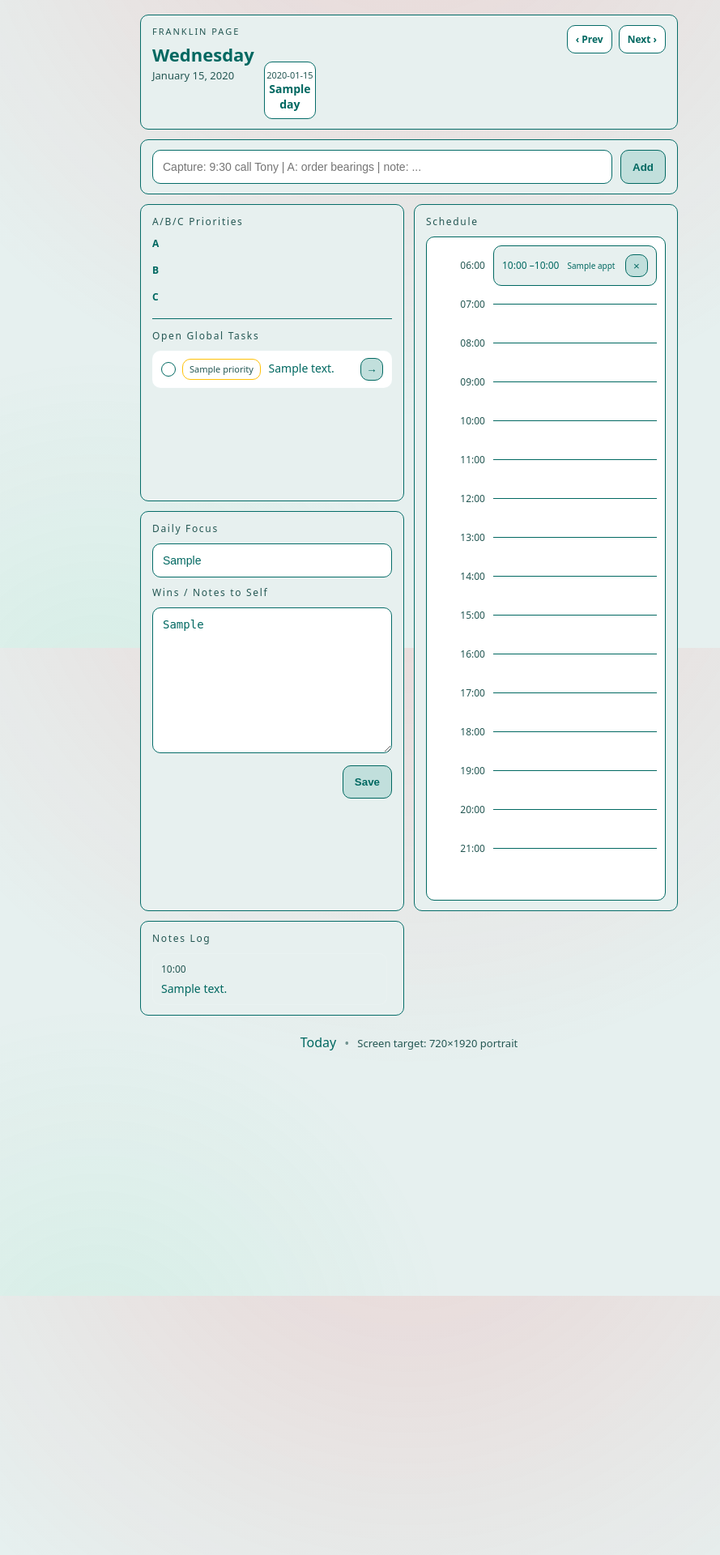
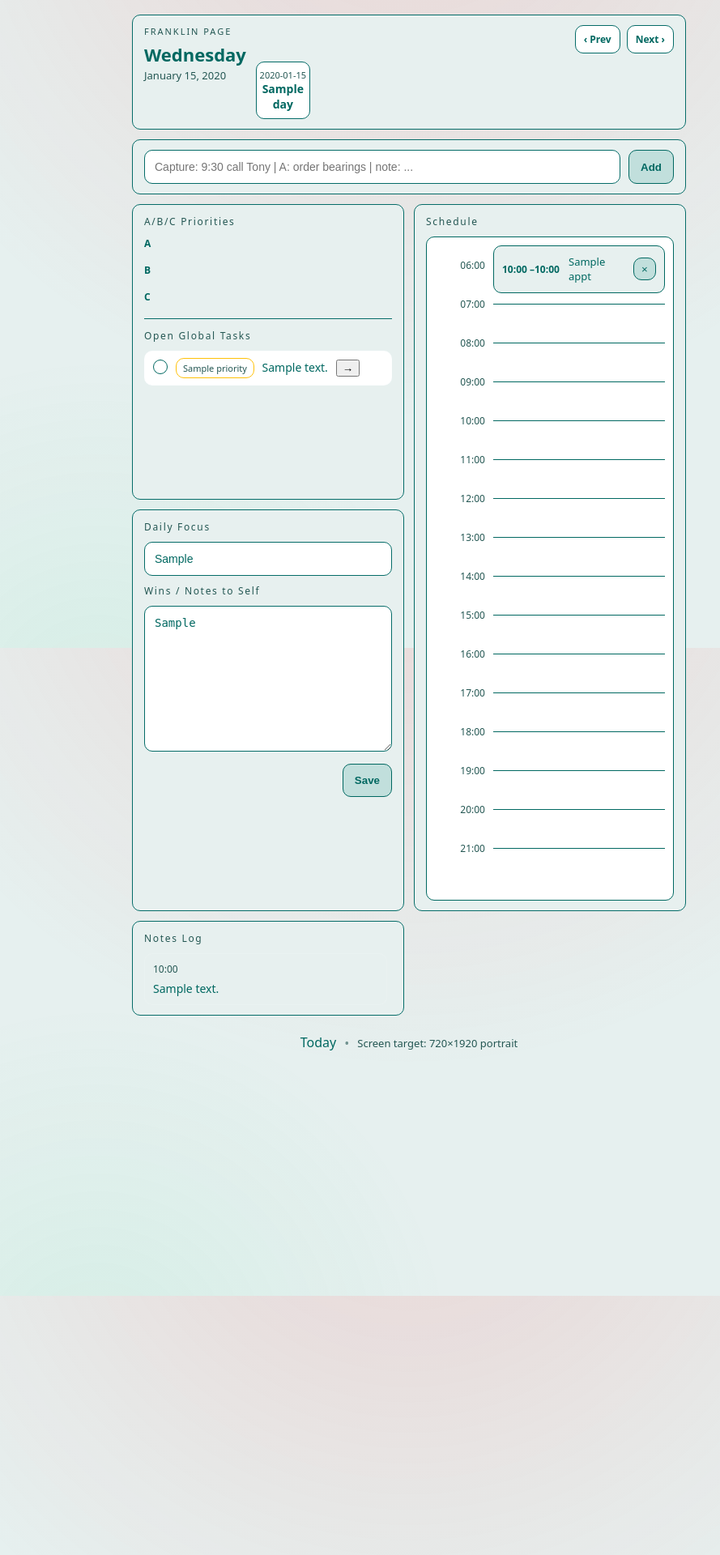
Before and after one commit to andyleer/miniFranklin, a Flask app: template app/templates/day.html in a window 1280 px wide. Shown: the whole page at 81% size, without its empty margins (135-1024 px from the left). Run offline with Flask 3, Linux system fonts and the light colour scheme; tables that the repository leaves empty hold one stand-in row (values such as "Sample post"); the template is opened without the code that fills it: values that come from a table or form of the project are taken from there, most other values are stand-ins (such as "Sample title", 1, 10 or a date in 2020).

Commit message:
Update style.css

```diff
--- a/app/static/style.css
+++ b/app/static/style.css
@@ -20,11 +20,15 @@ body{
 }
 
 .page{
-  width: 700px;
+  width: 720px;
   min-height: 1920px;
   margin: 0 auto;
   padding: 18px;
 }
+
+/* ─────────────────────────────
+   Topbar + Week nav
+───────────────────────────── */
 
 .topbar{
   display:flex;
@@ -48,12 +52,34 @@ body{
 .date-big{ font-size: 22px; font-weight: 700; }
 .date-sub{ font-size: 13px; color: var(--muted); margin-top:2px; }
 
+.week-nav{
+  display:flex;
+  gap:8px;
+  justify-content:flex-end;
+}
+
+.wkbtn{
+  text-decoration:none;
+  background: rgb(255 255 255);
+  border: 1px solid var(--line);
+  color: var(--ink);
+  border-radius: 10px;
+  padding: 8px 10px;
+  font-size: 12px;
+  font-weight: 700;
+}
+
+.wkbtn:hover{
+  background: rgb(193 223 220);
+}
+
 .week{
   display:grid;
   grid-template-columns: repeat(7, 1fr);
   gap:8px;
   min-width: 330px;
 }
+
 .weekday{
   text-decoration:none;
   color: var(--ink);
@@ -63,13 +89,18 @@ body{
   text-align:center;
   background: rgb(255 255 255);
 }
+
 .weekday.active{
-  border-color: rgb(0 0 0);
   background: rgb(193 223 220);
-  border: 2px solid ;
+  border: 2px solid rgb(0 0 0);
 }
+
 .wk-dow{ font-size: 11px; color: var(--muted); }
 .wk-num{ font-size: 14px; font-weight: 700; }
+
+/* ─────────────────────────────
+   Capture
+───────────────────────────── */
 
 .capture{
   margin-top: 12px;
@@ -78,7 +109,9 @@ body{
   border: 1px solid var(--line);
   border-radius: 10px;
 }
+
 .capture form{ display:flex; gap:10px; }
+
 .capture-input{
   flex:1;
   background: rgb(255 255 255);
@@ -89,6 +122,7 @@ body{
   font-size: 14px;
   outline: none;
 }
+
 .capture-input:focus{ border-color: rgba(255,59,59,.45); }
 
 .btn{
@@ -100,7 +134,12 @@ body{
   font-weight: 700;
   cursor:pointer;
 }
+
 .btn:hover{ background: rgb(230 233 232); }
+
+/* ─────────────────────────────
+   Main grid/cards
+───────────────────────────── */
 
 .grid{
   margin-top: 12px;
@@ -124,6 +163,7 @@ body{
   color: var(--muted);
   margin-bottom: 10px;
 }
+
 .card-title.sub{ margin-top: 10px; }
 
 .divider{
@@ -132,27 +172,41 @@ body{
   margin: 12px 0;
 }
 
+/* ─────────────────────────────
+   Tasks / Priorities
+───────────────────────────── */
+
 .tasks{ display:grid; grid-template-columns: 1fr; gap: 10px; }
+
 .task-group-title{
   font-size: 12px;
   font-weight: 800;
   margin-bottom: 6px;
 }
-.task-list{ list-style:none; padding:0; margin:0; display:flex; flex-direction:column; gap:8px; }
+
+.task-list{
+  list-style:none;
+  padding:0;
+  margin:0;
+  display:flex;
+  flex-direction:column;
+  gap:8px;
+}
+
 .task-list.compact{ gap:6px; }
 
 .task{
   display:flex;
-  align-items:center;
-  gap:8px;
+  align-items:flex-start;
+  gap:10px;
   padding: 8px 10px;
   border: 1px solid rgba(234,238,247,.10);
   border-radius: 10px;
   background: rgb(255 255 255);
 }
-.task.done{
-  opacity: .55;
-}
+
+.task.done{ opacity: .55; }
+
 .task-check{
   width: 18px;
   height: 18px;
@@ -162,44 +216,16 @@ body{
   cursor:pointer;
   margin-top: 2px;
 }
+
 .task.done .task-check{
   background: rgb(193 223 220);
   border-color: #9E9E9E;
 }
+
 .task-text{
   font-size: 14px;
   line-height: 1.2rem;
-  flex: 1;
 }
-
-/* Push-to-next button for tasks */
-.task{
-  position: relative;
-}
-
-.task-push{
-  margin-left: 0;
-  background: #c1dfdc;
-  border: 1px solid rgb(0 104 97);
-  color: var(--ink);
-  border-radius: 10px;
-  width: 28px;
-  height: 28px;
-  cursor: pointer;
-  line-height: 1;
-  display: inline-flex;
-  align-items: center;
-  justify-content: center;
-  font-weight: 800;
-}
-
-.task-push:hover{
-  border-color: #FF5722;
-}
-
-
-
-
 
 .pill{
   display:inline-block;
@@ -210,7 +236,12 @@ body{
   color: var(--muted);
   margin-right: 6px;
 }
-/* LADDER: make appointments align to hour lines */
+
+/* ─────────────────────────────
+   Ladder / Schedule
+───────────────────────────── */
+
+.ladder{ grid-row: span 2; }
 
 .ladder-wrap{
   position: relative;
@@ -221,29 +252,46 @@ body{
   background: rgb(255 255 255);
 }
 
+/* hour backdrop grid */
 .hours{
   position:absolute;
   inset: 0;
   padding: 10px;
+  z-index: 1;
 }
 
-/* must match your hour block height */
 .hour{
   display:flex;
   align-items:center;
   gap:10px;
-  height: 48px;
+  height: 48px; /* must match appt_top() math */
 }
 
-/* Appointments layer */
+.hour-label{
+  width: 62px;
+  font-size: 12px;
+  color: var(--muted);
+  text-align:right;
+}
+
+.hour-line{
+  flex:1;
+  height:1px;
+  background: rgb(0 104 97);
+}
+
+/* appointments layer */
 .appts{
   position:absolute;
   inset: 10px;
-  left: 82px;     /* leaves room for hour labels */
+  left: 82px;
   right: 10px;
+
+  /* KEY: do NOT use flex stacking here */
+  z-index: 2;
 }
 
-/* Each appointment becomes a positioned block */
+/* KEY: must be positioned so `top:` works */
 .appt{
   position: absolute;
   left: 0;
@@ -252,44 +300,28 @@ body{
   display:flex;
   align-items:center;
   gap:10px;
-
   padding: 10px 10px;
   border-radius: 10px;
   border: 1px solid rgb(0 104 97);
   background: rgb(231 240 239);
 
-  font-size: 12px;   /* your “simple reduce font” request */
-  line-height: 1.1;
+  /* optional: keep it a bit denser */
+  font-size: 13px;
 }
 
-/* optional: keep the title from wrapping too tall */
-.appt-title{
-  font-size: 6px;
-  flex:1;
-  line-height: 1rem;
-  overflow: hidden;
-}
-.ladder{ grid-row: span 2; }
-
-.hour-label{
-  width: 62px;
+.appt-time{
+  font-weight: 800;
   font-size: 12px;
-  color: var(--muted);
-  text-align:right;
-}
-.hour-line{
-  flex:1;
-  height:1px;
-  background: rgb(0 104 97);
-}
-/* Overlay layer that matches the ladder grid */
-
-  /* IMPORTANT: not a flex column anymore */
-  display:block;
+  min-width: 72px;
 }
 
-.appt-time{ font-weight: 800; font-size: 12px; min-width: 72px; }
-.appt-title{ font-size: 10px; flex:1; }
+.appt-title{
+  font-size: 13px;
+  flex:1;
+  line-height: 1.15rem;
+}
+
+/* delete button */
 .appt-del{
   background: #c1dfdc;
   border: 1px solid rgb(0 104 97);
@@ -299,7 +331,12 @@ body{
   height: 28px;
   cursor:pointer;
 }
+
 .appt-del:hover{ border-color: #FF5722; }
+
+/* ─────────────────────────────
+   Inputs / Notes
+───────────────────────────── */
 
 .textline{
   width:100%;
@@ -311,6 +348,7 @@ body{
   font-size: 14px;
   outline:none;
 }
+
 .textarea{
   width:100%;
   min-height: 180px;
@@ -323,7 +361,12 @@ body{
   outline:none;
   resize: vertical;
 }
-.actions{ display:flex; justify-content:flex-end; margin-top:10px; }
+
+.actions{
+  display:flex;
+  justify-content:flex-end;
+  margin-top:10px;
+}
 
 .notes{
   display:flex;
@@ -333,14 +376,20 @@ body{
   overflow:auto;
   padding-right: 6px;
 }
+
 .note{
   border: 1px solid rgb(255 255 255 / 10%);
   background: rgb(255 255 255 / 3%);
   border-radius: 10px;
   padding: 10px;
 }
+
 .note-meta{ font-size: 12px; color: var(--muted); margin-bottom: 6px; }
 .note-body{ font-size: 14px; white-space: pre-wrap; }
+
+/* ─────────────────────────────
+   Footer
+───────────────────────────── */
 
 .footer{
   margin-top: 12px;
@@ -351,27 +400,12 @@ body{
   justify-content:center;
   color: var(--muted);
 }
-.link{ color: var(--ink); text-decoration:none; border-bottom: 1px dotted rgba(234,238,247,.35); }
+
+.link{
+  color: var(--ink);
+  text-decoration:none;
+  border-bottom: 1px dotted rgba(234,238,247,.35);
+}
+
 .dot{ opacity:.6; }
 .muted{ color: var(--muted); font-size: 13px; }
-.week-nav{
-  display:flex;
-  gap:8px;
-  justify-content:flex-end;
-  width: 100%;
-}
-
-.wkbtn{
-  text-decoration:none;
-  color: var(--ink);
-  border: 1px solid var(--line);
-  border-radius: 10px;
-  padding: 8px 10px;
-  background: rgb(255 255 255);
-  font-weight: 700;
-  font-size: 12px;
-}
-
-.wkbtn:hover{
-  background: rgb(193 223 220);
-}
```
